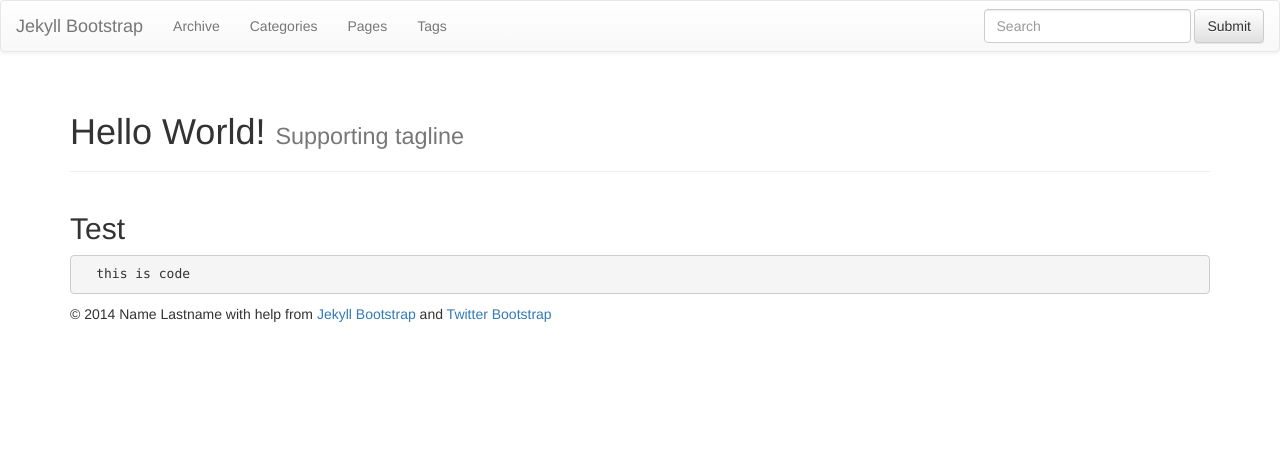
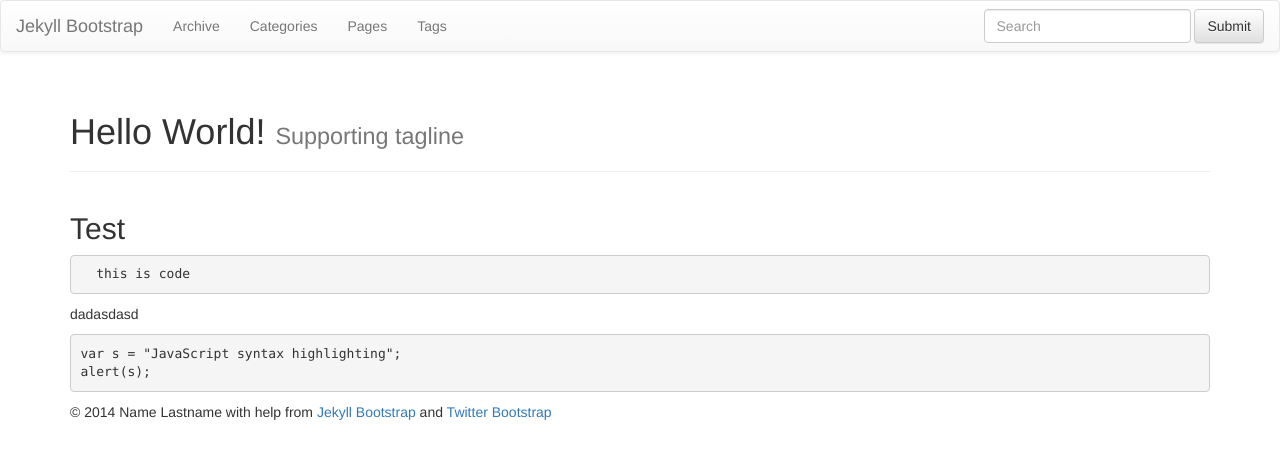
Before and after one commit to faniereynders/Test, a Jekyll site: the page built from _posts/core-samples/2014-10-15-fanie-test.md, in a window 1280 px wide. Shown: the top 459 px of the page. Built offline with Jekyll 4.4.1, drawn with Linux system fonts in a browser that asks for light colours; nearby versions of some CDN libraries; library files that are not in the unit come from our copies.

Commit message:
Update 2014-10-15-fanie-test.md

````diff
--- a/_posts/core-samples/2014-10-15-fanie-test.md
+++ b/_posts/core-samples/2014-10-15-fanie-test.md
@@ -8,3 +8,8 @@ tagline: Supporting tagline
 ```
   this is code
 ```
+dadasdasd
+```javascript
+var s = "JavaScript syntax highlighting";
+alert(s);
+```
````
